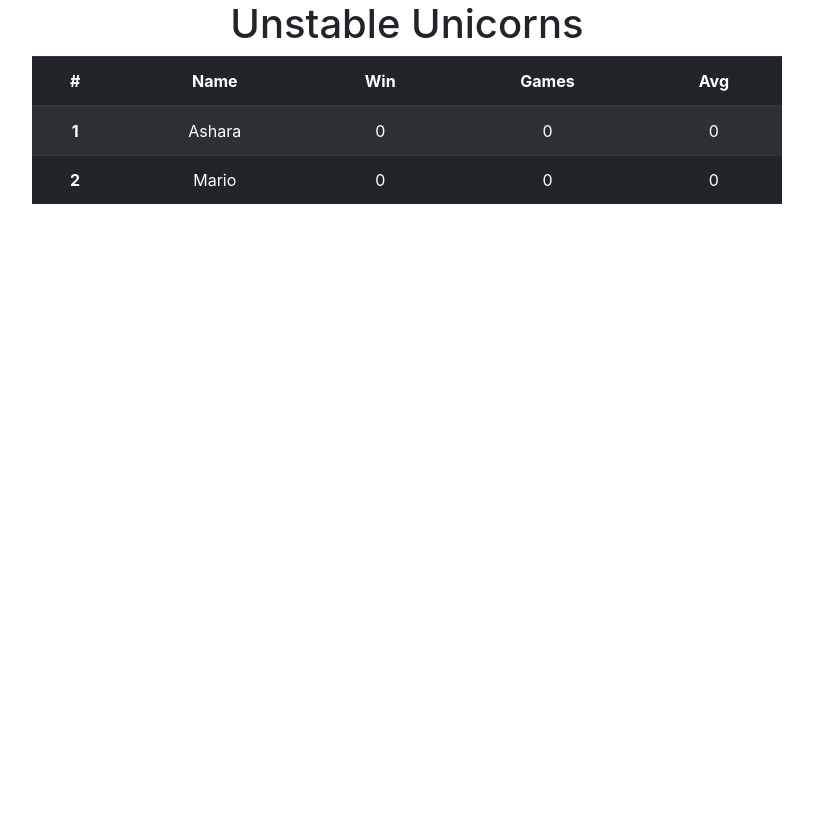
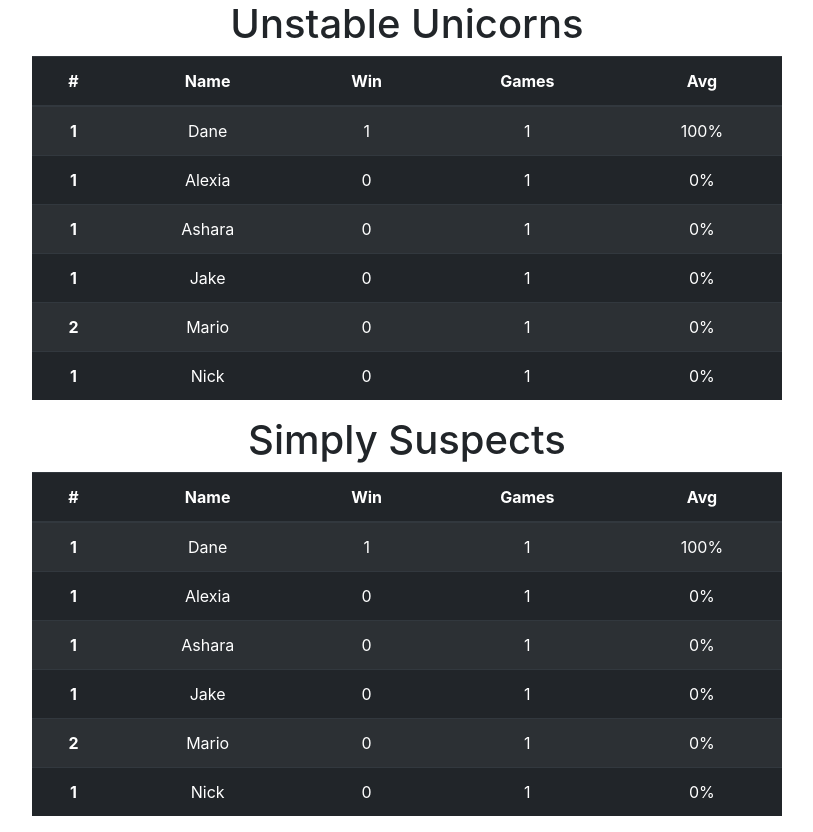
Before and after one commit to marioreckl/marioreckl.github.io, a plain HTML site: page gamenights.html in a window 1280 px wide. Shown: the whole page, without its empty margins (233-1046 px from the left). Before the commit the page ends 800 px from the top, so only its background shows below. Drawn offline with nearby package versions, Linux system fonts and the light colour scheme.

Commit message:
Update gamenights.html

```diff
--- a/gamenights.html
+++ b/gamenights.html
@@ -37,17 +37,108 @@
                   <tbody>
                     <tr>
                       <th scope="row">1</th>
+                      <td>Dane</td>
+                      <td>1</td>
+                      <td>1</td>
+                      <td>100%</td>
+                    </tr>
+                    <tr>
+                      <th scope="row">1</th>
+                      <td>Alexia</td>
+                      <td>0</td>
+                      <td>1</td>
+                      <td>0%</td>
+                    </tr>
+                    <tr>
+                      <th scope="row">1</th>
                       <td>Ashara</td>
                       <td>0</td>
+                      <td>1</td>
+                      <td>0%</td>
+                    </tr>
+                    <tr>
+                      <th scope="row">1</th>
+                      <td>Jake</td>
                       <td>0</td>
-                      <td>0</td>
+                      <td>1</td>
+                      <td>0%</td>
                     </tr>
                     <tr>
                       <th scope="row">2</th>
                       <td>Mario</td>
                       <td>0</td>
+                      <td>1</td>
+                      <td>0%</td>
+                    </tr>
+                    <tr>
+                      <th scope="row">1</th>
+                      <td>Nick</td>
                       <td>0</td>
+                      <td>1</td>
+                      <td>0%</td>
+                    </tr>
+                  </tbody>
+                </table>
+            </div>
+
+        <!-- END OF Unstable Unicorns -->
+
+				<!-- START OF Unstable Unicorns -->
+
+            <div class="score-table">
+                <h1>Simply Suspects</h1>
+                <table class="table table-striped table-dark">
+                  <thead>
+                    <tr>
+                      <th scope="col">#</th>
+                      <th scope="col">Name</th>
+                      <th scope="col">Win</th>
+                      <th scope="col">Games</th>
+                      <th scope="col">Avg</th>
+                    </tr>
+                  </thead>
+                  <tbody>
+                    <tr>
+                      <th scope="row">1</th>
+                      <td>Dane</td>
+                      <td>1</td>
+                      <td>1</td>
+                      <td>100%</td>
+                    </tr>
+                    <tr>
+                      <th scope="row">1</th>
+                      <td>Alexia</td>
                       <td>0</td>
+                      <td>1</td>
+                      <td>0%</td>
+                    </tr>
+                    <tr>
+                      <th scope="row">1</th>
+                      <td>Ashara</td>
+                      <td>0</td>
+                      <td>1</td>
+                      <td>0%</td>
+                    </tr>
+                    <tr>
+                      <th scope="row">1</th>
+                      <td>Jake</td>
+                      <td>0</td>
+                      <td>1</td>
+                      <td>0%</td>
+                    </tr>
+                    <tr>
+                      <th scope="row">2</th>
+                      <td>Mario</td>
+                      <td>0</td>
+                      <td>1</td>
+                      <td>0%</td>
+                    </tr>
+                    <tr>
+                      <th scope="row">1</th>
+                      <td>Nick</td>
+                      <td>0</td>
+                      <td>1</td>
+                      <td>0%</td>
                     </tr>
                   </tbody>
                 </table>
```
